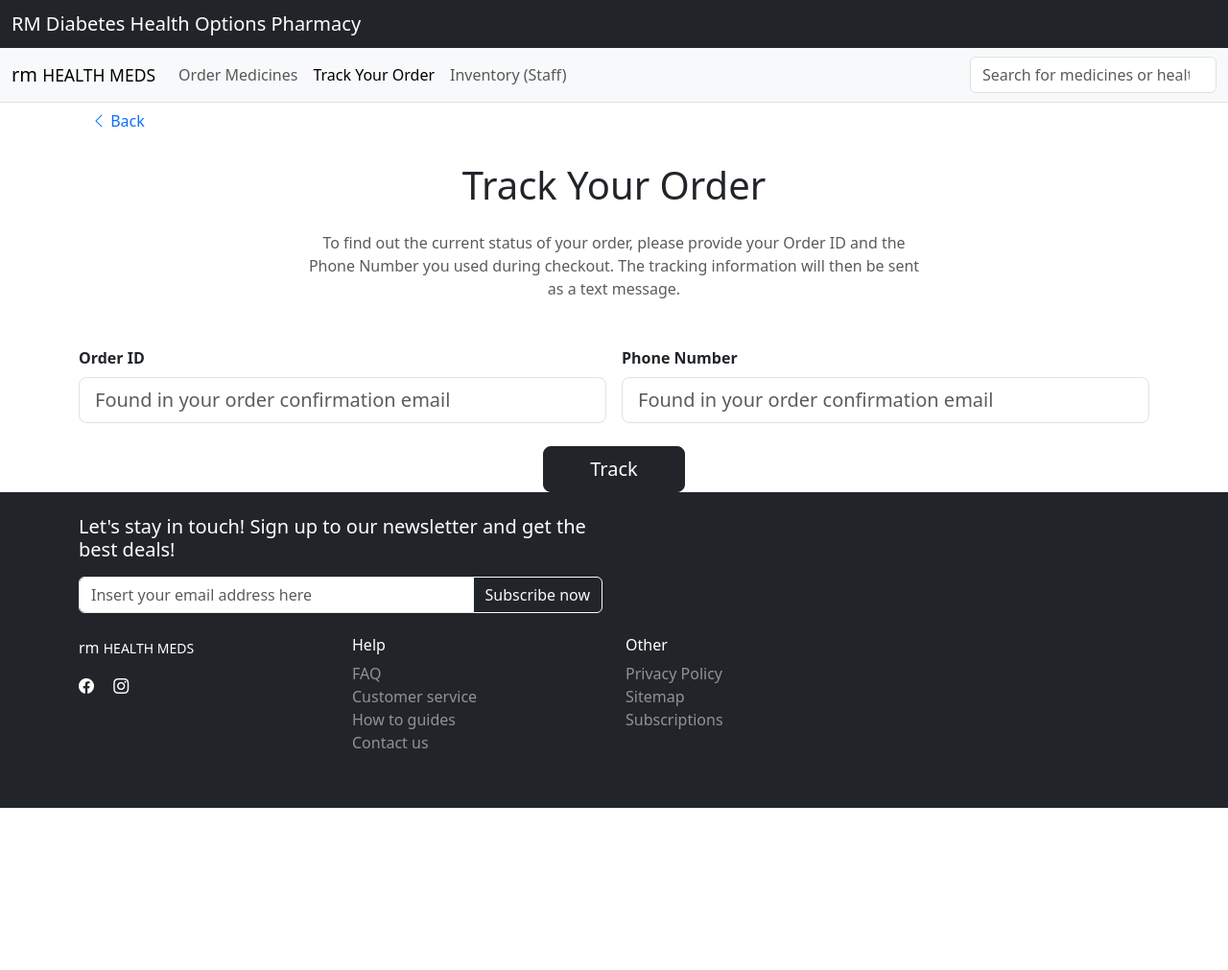
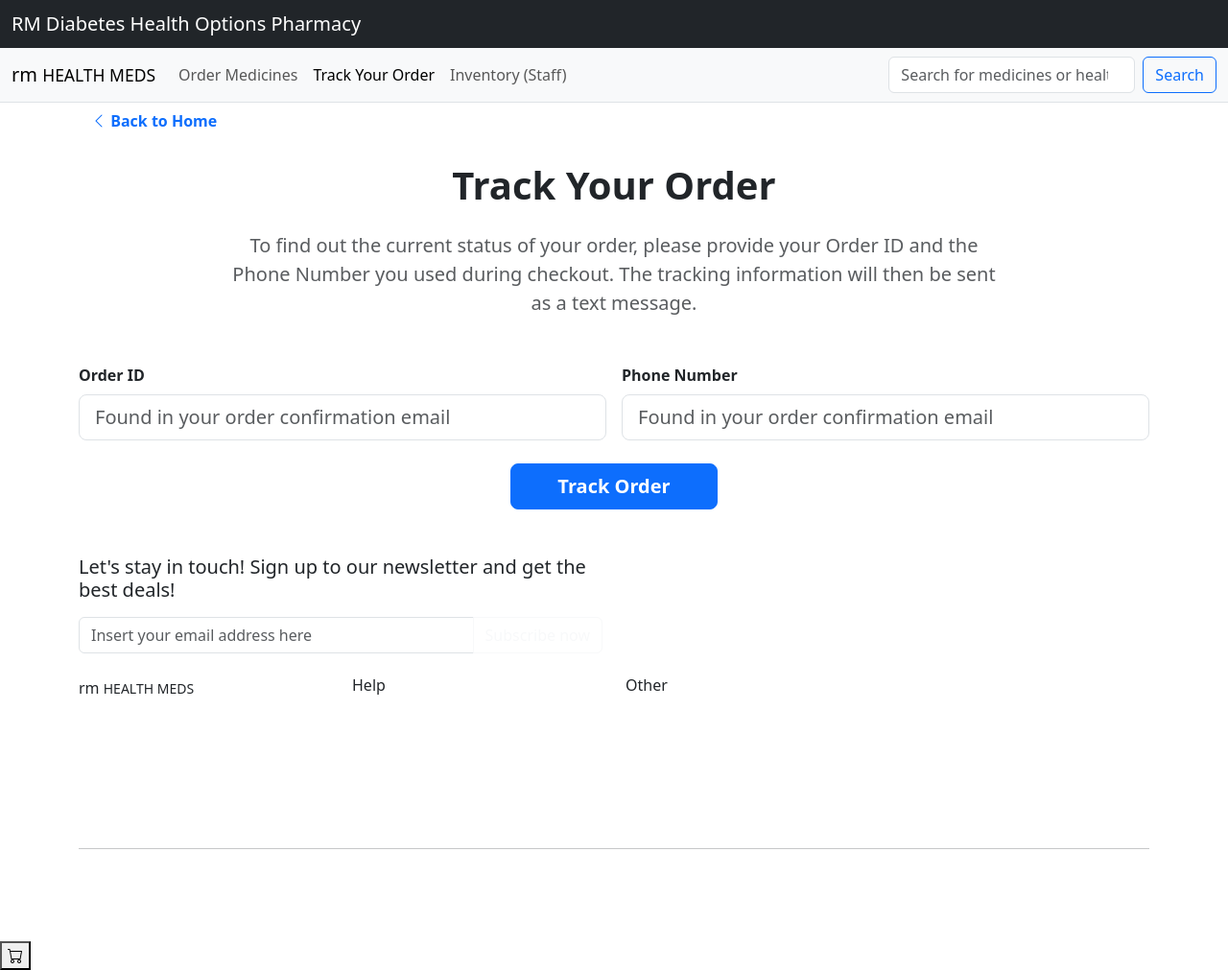
Before and after one commit to heroopogi/CBAD, a PHP site: page /trackOrder.php in a window 1280 px wide. Shown: the whole page at 96% size. Before the commit the page ends 842 px from the top, so only its background shows below. Run offline with PHP 8.4, Linux system fonts and the light colour scheme.

Commit message:
Update trackOrder.php
new

```diff
--- a/trackOrder.php
+++ b/trackOrder.php
@@ -10,6 +10,7 @@ session_start();
     <link href="https://cdn.jsdelivr.net/npm/bootstrap@5.3.0/dist/css/bootstrap.min.css" rel="stylesheet">
     <link rel="stylesheet" href="https://cdn.jsdelivr.net/npm/bootstrap-icons@1.10.0/font/bootstrap-icons.css">
     <link rel="stylesheet" href="styles.css">
+    <link href="https://fonts.googleapis.com/css2?family=Inter:wght@400;500;600;700;800&display=swap" rel="stylesheet">
 </head>
 <body>
     <!-- Header -->
@@ -34,17 +35,18 @@ session_start();
             <div class="collapse navbar-collapse" id="navbarNav">
                 <ul class="navbar-nav me-auto mb-2 mb-lg-0">
                     <li class="nav-item">
-                        <a class="nav-link" href="order-medicines.php">Order Medicines</a>
+                        <a class="nav-link" href="orderMed.php">Order Medicines</a>
                     </li>
                     <li class="nav-item">
-                        <a class="nav-link active" href="track-order.php">Track Your Order</a>
+                        <a class="nav-link active" href="trackOrder.php">Track Your Order</a>
                     </li>
                     <li class="nav-item">
-                        <a class="nav-link" href="inventory.php">Inventory (Staff)</a>
+                        <a class="nav-link" href="Inventory.php">Inventory (Staff)</a>
                     </li>
                 </ul>
-                <form class="d-flex">
-                    <input class="form-control" type="search" placeholder="Search for medicines or health products...">
+                <form class="d-flex" onsubmit="performSearch(event)">
+                    <input class="form-control me-2" type="search" placeholder="Search for medicines or health products..." id="searchInput">
+                    <button class="btn btn-outline-primary" type="submit">Search</button>
                 </form>
             </div>
         </div>
@@ -53,12 +55,12 @@ session_start();
     <!-- Track Order Section -->
     <section class="track-order-section">
         <div class="container">
-            <a href="index.php" class="btn btn-link text-decoration-none mb-4">
-                <i class="bi bi-chevron-left"></i> Back
+            <a href="index.php" class="btn btn-link text-decoration-none mb-4 fw-bold">
+                <i class="bi bi-chevron-left"></i> Back to Home
             </a>
 
-            <h1 class="text-center mb-4">Track Your Order</h1>
-            <p class="text-center text-muted mb-5">
+            <h1 class="text-center mb-4 fw-bold">Track Your Order</h1>
+            <p class="text-center text-muted mb-5 lead">
                 To find out the current status of your order, please provide your Order ID and the<br>
                 Phone Number you used during checkout. The tracking information will then be sent<br>
                 as a text message.
@@ -88,18 +90,19 @@ session_start();
                     </div>
 
                     <div class="text-center mt-4">
-                        <button type="submit" class="btn btn-dark btn-lg px-5">Track</button>
+                        <button type="submit" class="btn btn-primary btn-lg px-5 fw-bold">Track Order</button>
                     </div>
                 </form>
 
                 <div id="trackingResult" class="mt-5" style="display: none;">
-                    <div class="alert alert-success">
-                        <h5 class="alert-heading"><i class="bi bi-check-circle"></i> Order Found!</h5>
+                    <div class="alert alert-success alert-dismissible fade show" role="alert">
+                        <h5 class="alert-heading fw-bold"><i class="bi bi-check-circle me-2"></i> Order Found!</h5>
                         <p class="mb-0">Tracking information has been sent to your phone number via SMS.</p>
+                        <button type="button" class="btn-close" data-bs-dismiss="alert" aria-label="Close"></button>
                     </div>
-                    <div class="card">
+                    <div class="card shadow-sm">
                         <div class="card-body">
-                            <h5 class="card-title">Order Status</h5>
+                            <h5 class="card-title fw-bold">Order Status</h5>
                             <div class="row mt-4">
                                 <div class="col-md-6">
                                     <p><strong>Order ID:</strong> <span id="displayOrderId"></span></p>
@@ -109,6 +112,46 @@ session_start();
                                 <div class="col-md-6">
                                     <p><strong>Contact Number:</strong> <span id="displayPhone"></span></p>
                                     <p><strong>Order Date:</strong> <?php echo date('F d, Y'); ?></p>
+                                    <p><strong>Order Total:</strong> ₱1,250.00</p>
+                                </div>
+                            </div>
+
+                            <div class="mt-4">
+                                <h6 class="fw-bold">Order Progress</h6>
+                                <div class="progress-steps mt-3">
+                                    <div class="step completed">
+                                        <div class="step-icon bg-success text-white rounded-circle d-flex align-items-center justify-content-center">
+                                            <i class="bi bi-check"></i>
+                                        </div>
+                                        <p class="mt-2 mb-0 fw-bold">Order Placed</p>
+                                        <p class="text-muted small">Oct 25, 2025</p>
+                                    </div>
+                                    <div class="step completed">
+                                        <div class="step-icon bg-success text-white rounded-circle d-flex align-items-center justify-content-center">
+                                            <i class="bi bi-check"></i>
+                                        </div>
+                                        <p class="mt-2 mb-0 fw-bold">Payment Received</p>
+                                        <p class="text-muted small">Oct 25, 2025</p>
+                                    </div>
+                                    <div class="step active">
+                                        <div class="step-icon bg-primary text-white rounded-circle d-flex align-items-center justify-content-center">
+                                            <i class="bi bi-box-seam"></i>
+                                        </div>
+                                        <p class="mt-2 mb-0 fw-bold">Processing</p>
+                                        <p class="text-muted small">Expected: Oct 27, 2025</p>
+                                    </div>
+                                    <div class="step">
+                                        <div class="step-icon bg-light text-dark rounded-circle d-flex align-items-center justify-content-center">
+                                            <i class="bi bi-truck"></i>
+                                        </div>
+                                        <p class="mt-2 mb-0 fw-bold">Shipped</p>
+                                    </div>
+                                    <div class="step">
+                                        <div class="step-icon bg-light text-dark rounded-circle d-flex align-items-center justify-content-center">
+                                            <i class="bi bi-house-door"></i>
+                                        </div>
+                                        <p class="mt-2 mb-0 fw-bold">Delivered</p>
+                                    </div>
                                 </div>
                             </div>
                         </div>
@@ -119,14 +162,14 @@ session_start();
     </section>
 
     <!-- Footer -->
-    <footer class="footer bg-dark text-white py-4">
+    <footer class="footer py-5">
         <div class="container">
             <div class="row mb-4">
                 <div class="col-md-6">
                     <h5>Let's stay in touch! Sign up to our newsletter and get the best deals!</h5>
-                    <form class="mt-3">
+                    <form class="mt-3" onsubmit="subscribeToNewsletter(event)">
                         <div class="input-group">
-                            <input type="email" class="form-control" placeholder="Insert your email address here">
+                            <input type="email" class="form-control" placeholder="Insert your email address here" required>
                             <button class="btn btn-outline-light" type="submit">Subscribe now</button>
                         </div>
                     </form>
@@ -161,6 +204,10 @@ session_start();
                     </ul>
                 </div>
             </div>
+            <hr class="my-4 bg-light">
+            <div class="text-center">
+                <p class="mb-0 text-white-50">© 2025 RM Diabetes Health Options Pharmacy. All rights reserved.</p>
+            </div>
         </div>
     </footer>
 
@@ -181,5 +228,58 @@ session_start();
             document.getElementById('trackingResult').scrollIntoView({ behavior: 'smooth' });
         });
     </script>
+
+    <style>
+        .progress-steps {
+            display: flex;
+            justify-content: space-between;
+            position: relative;
+        }
+
+        .progress-steps::before {
+            content: '';
+            position: absolute;
+            top: 20px;
+            left: 0;
+            right: 0;
+            height: 4px;
+            background-color: #e2e8f0;
+            z-index: 1;
+        }
+
+        .step {
+            text-align: center;
+            position: relative;
+            z-index: 2;
+            flex: 1;
+        }
+
+        .step-icon {
+            width: 40px;
+            height: 40px;
+            margin: 0 auto;
+            font-size: 16px;
+        }
+
+        .step.completed .step-icon {
+            background-color: #10b981 !important;
+        }
+
+        .step.active .step-icon {
+            background-color: #2563eb !important;
+        }
+
+        .step:not(.completed):not(.active) .step-icon {
+            background-color: #f1f5f9 !important;
+            color: #94a3b8 !important;
+        }
+    </style>
+
+    <!-- Floating Cart Button -->
+    <button class="floating-cart-btn" onclick="window.location.href='orderMed.php'">
+        <i class="bi bi-cart"></i>
+        <span id="cartCount" class="position-absolute top-0 start-100 translate-middle badge rounded-pill bg-danger" style="display: none;">0</span>
+    </button>
+
 </body>
 </html>
```
